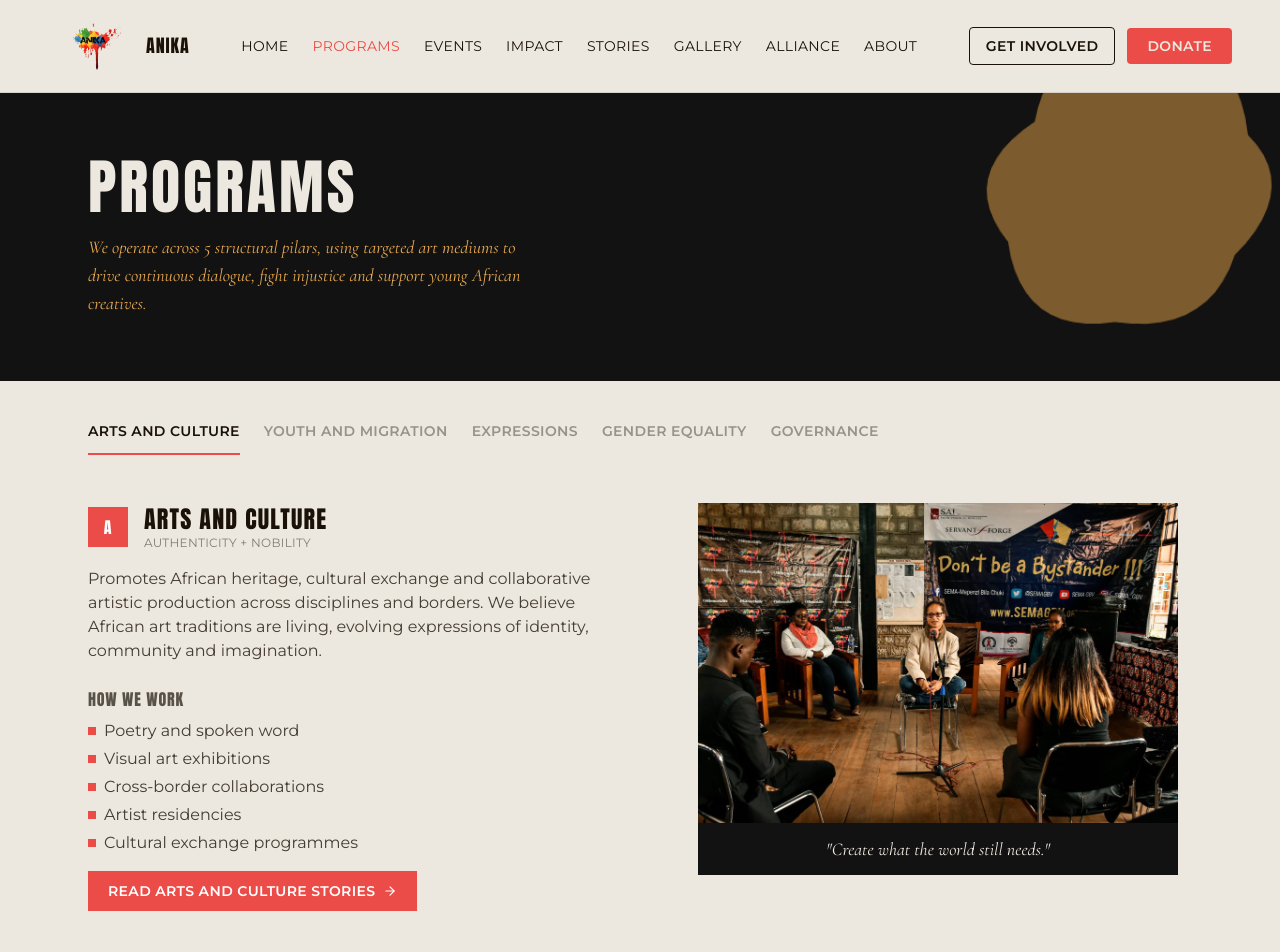
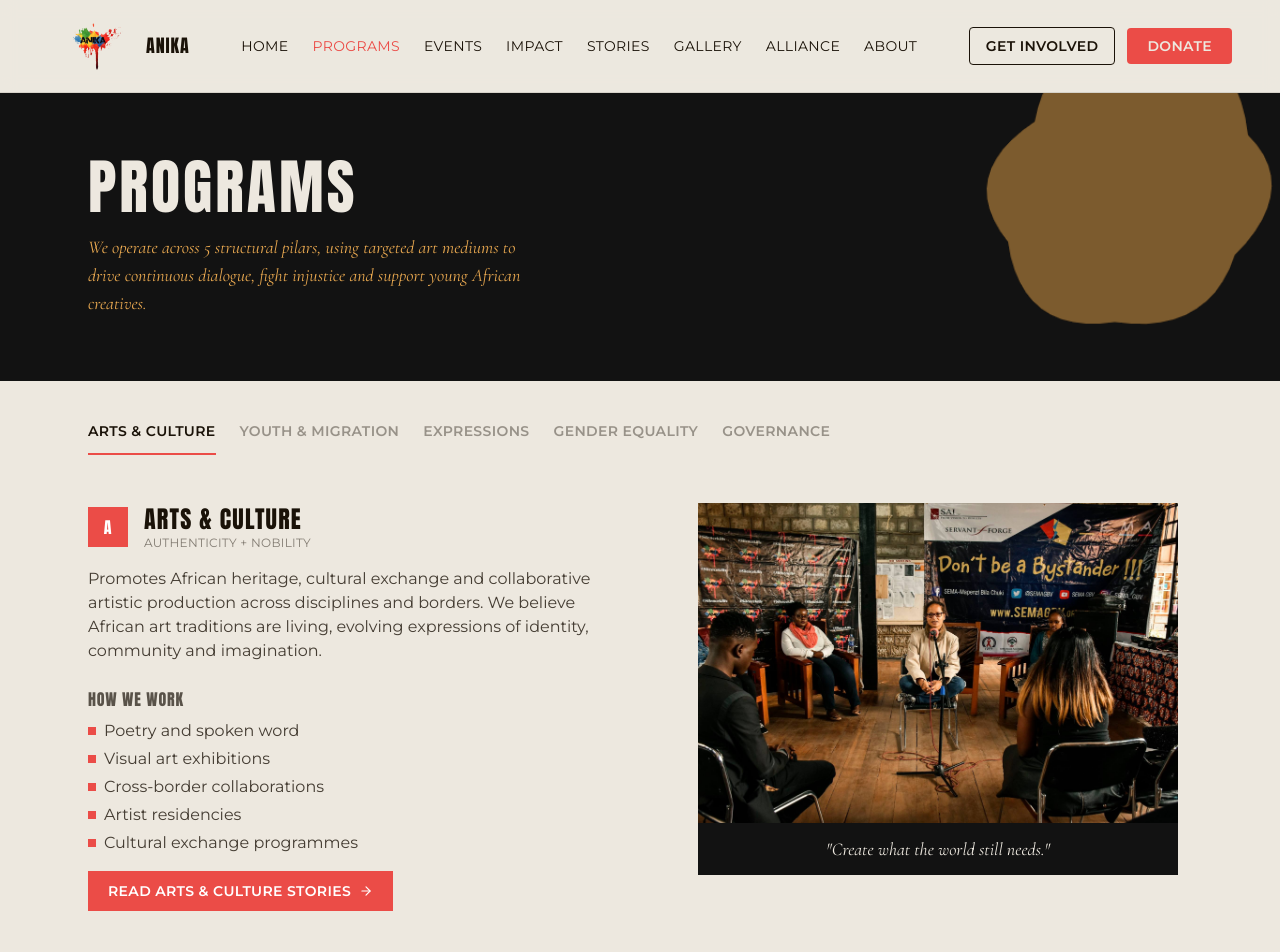
Before and after one commit to Jkosencha/Anika-Initiative, a React (Vite) app: page /programs in a window 1280 px wide. Shown: the top 952 px of the page. Built offline with nearby package versions, Linux system fonts and the light colour scheme.

Commit message:
feat: Add and fix navigation flow from Programs to Stories

```diff
--- /dev/null
+++ b/src/data/pillars.js
@@ -0,0 +1,52 @@
+export const PILLARS = [
+  {
+    slug: 'arts-and-culture',
+    name: 'Arts & Culture',
+    letter: 'A',
+    tagline: 'Authenticity + Nobility',
+    accentClass: 'coral',
+  },
+  {
+    slug: 'youth-and-migration',
+    name: 'Youth & Migration',
+    letter: 'N',
+    tagline: 'Nobility + Inclusive Impact',
+    accentClass: 'anika-green',
+  },
+  {
+    slug: 'expressions',
+    name: 'Expressions',
+    letter: 'E',
+    tagline: 'Kuumba',
+    accentClass: 'gold',
+  },
+  {
+    slug: 'gender-equality',
+    name: 'Gender Equality',
+    letter: 'G',
+    tagline: 'Inclusive Impact',
+    accentClass: 'anika-blue',
+  },
+  {
+    slug: 'governance',
+    name: 'Governance',
+    letter: 'V',
+    tagline: 'Adaptability',
+    accentClass: 'ink',
+  },
+];
+
+// accentClass lookup for when color is needed
+export const pillarColors = Object.fromEntries(
+    PILLARS.map((p) => [p.slug, p.accentClass])
+);
+
+// Used anywhere with a slug and full pillar object is needed
+export function getPillarBySlug(slug) {
+  return PILLARS.find((p) => p.slug === slug);
+}
+
+// Used anywhere with a display name and slug is needed
+export function getPillarByName(name) {
+  return PILLARS.find((p) => p.name === name);
+}
--- a/src/data/programs.js
+++ b/src/data/programs.js
@@ -1,11 +1,7 @@
-export const programs = [
-    {
-        id: 'arts-and-culture',
-        order: 1,
-        letter: 'A',
-        accentClass: 'coral',
-        title: 'Arts and Culture',
-        subtitle: 'Authenticity + Nobility',
+import { PILLARS } from "./pillars"
+
+export const programContent = {
+    'arts-and-culture' : {
         description: 'Promotes African heritage, cultural exchange and collaborative artistic production across disciplines and borders. We believe African art traditions are living, evolving expressions of identity, community and imagination.',
         howWeWork: [
             'Poetry and spoken word',
@@ -17,14 +13,7 @@ export const programs = [
         quote: 'Create what the world still needs.',
         image: '/RAYA1.jpg'
     },
-
-    {
-        id: 'youth-and-migration',
-        order: 2,
-        letter: 'N',
-        accentClass: 'anika-green',
-        title: 'Youth and Migration',
-        subtitle: 'Nobility + Inclusive Impact',
+    'youth-and-migration': {
         description: 'Uses art and storytelling to explore migration, belonging, refugee experiences and relationships with host communities. Beyond every label is a story society has not fully heard.',
         howWeWork: [
             'Storytelling workshops',
@@ -36,13 +25,7 @@ export const programs = [
         quote: 'Tell beyond the label.',
         image: '/image1.jpg'
     },
-    {
-        id: 'expressions',
-        order: 3,
-        letter: 'I',
-        accentClass: 'gold',
-        title: 'Expressions',
-        subtitle: 'Kuumba',
+    'expressions': {
         description: 'Creates room for artists to explore, create and evolve through collaborative production, creative entrepreneurship and art therapy. A thriving, creative ecosystem needs artists who can create, earn, collaborate and contribute. ',
         howWeWork: [
             'Art therapy sessions',
@@ -54,13 +37,7 @@ export const programs = [
         quote: 'Create. Air it. Move something.',
         image: '/image11.jpg'
     },
-    {
-        id: 'gender-equality',
-        order: 4,
-        letter: 'K',
-        accentClass: 'anika-blue',
-        title: 'Gender Equality',
-        subtitle: 'Inclusive Impact',
+    'gender-equality': {
         description: 'Creates safe spaces for conversations on gender eqality, sexual and reproductive health, SGBV, rights, agency and healing. What has been pushed to silence deserves space without surrendering dignity.',
         howWeWork: [
             'Safe dialogue circles',
@@ -72,13 +49,7 @@ export const programs = [
         quote: 'Own the story. Open the conversation',
         image: '/image3.jpg'
     },
-    {
-        id: 'governance',
-        order: 5,
-        letter: 'A',
-        accentClass: 'ink',
-        title: 'Governance',
-        subtitle: 'Adaptability',
+    'governance' : {
         description: 'Uses artistic and dialogue platforms to deepen youth engagement with human rights, civic responsibility, governance and democratic participation. Sometimes, change begins when we finally create room to talk about what has remained unsaid.',
         howWeWork: [
             'Youth civic engagement',
@@ -89,5 +60,16 @@ export const programs = [
         ],
         quote: 'Join the conversation',
         image: '/image2.jpg'
-    }
-]
+    },
+};
+
+// merging pillars with programContent
+export const programs = PILLARS.map((pillar) => ({
+  id: pillar.slug,
+  order: PILLARS.indexOf(pillar) + 1,
+  letter: pillar.letter,
+  accentClass: pillar.accentClass,
+  title: pillar.name,
+  subtitle: pillar.tagline,
+  ...programContent[pillar.slug],
+}));
--- a/src/features/stories/components/PillarFilter.jsx
+++ b/src/features/stories/components/PillarFilter.jsx
@@ -1,32 +1,30 @@
-import { pillars } from "../data/stories.js";
+import { PILLARS } from "../../../data/pillars";
+import { accentText } from "../../../utils/accentClasses"
 
-const activeClasses = {
-  All: "text-ink",
-  "Arts & Culture": "text-coral",
-  "Youth & Migration": "text-gold",
-  "Gender & Development": "text-anika-blue",
-  "Climate Action": "text-anika-green",
-  Governance: "text-ink",
-};
+const ALL_OPTION = { slug: "all", name: "All"};
 
 const PillarFilter = ({ active, onChange }) => {
+  const options = [ALL_OPTION, ...PILLARS];
+
   return (
     <div className="flex flex-wrap justify-center gap-x-8 gap-y-3 mb-10">
-      {pillars.map((pillar) => {
-        const isActive = pillar === active;
+      {options.map((pillar) => {
+        const isActive = pillar.slug === active;
+        const colorClass = pillar.slug === "all" ? "text-ink" : accentText[pillar.accentClass];
+
         return (
           <button
-            key={pillar}
+            key={pillar.slug}
             type="button"
-            onClick={() => onChange(pillar)}
+            onClick={() => onChange(pillar.slug)}
             aria-pressed={isActive}
             className={`font-body text-base uppercase tracking-wide pb-1 border-b-2 transition-colors duration-200 ${
               isActive
-                ? `${activeClasses[pillar]} border-current`
+                ? `${colorClass} border-current`
                 : "text-ink/50 border-transparent hover:text-ink"
             }`}
           >
-            {pillar}
+            {pillar.name}
           </button>
         );
       })}
--- a/src/features/stories/components/StoryCard.jsx
+++ b/src/features/stories/components/StoryCard.jsx
@@ -1,7 +1,7 @@
 import { Link } from "react-router-dom";
-import { pillarColors } from "../data/stories.js";
+import { pillarColors, getPillarBySlug } from "../../../data/pillars";
 
-// Original pillar pill — unchanged
+// Original pillar pill
 const tagClasses = {
   coral: "bg-coral/10 text-coral",
   gold: "bg-gold/10 text-gold",
@@ -61,11 +61,12 @@ const fallbackDate = (key) => {
 
 const StoryCard = ({ story }) => {
   const colorToken = pillarColors[story.pillar] ?? "ink";
+  const pillarName = getPillarBySlug(story.pillar)?.name ?? story.pillar;
   const date = formatDate(story.date) ?? fallbackDate(story.id ?? story.slug ?? story.title);
 
   return (
     <article className="flex flex-col overflow-hidden rounded-lg bg-white/40 shadow-sm">
-      <div className="aspect-[4/3] overflow-hidden bg-ink/10">
+      <div className="aspect-4/3 overflow-hidden bg-ink/10">
         <img
           src={story.image}
           alt=""
@@ -92,7 +93,7 @@ const StoryCard = ({ story }) => {
         <span
           className={`self-start rounded-full px-3 py-1 font-body text-xs uppercase tracking-wide ${tagClasses[colorToken]}`}
         >
-          {story.pillar}
+          {pillarName}
         </span>
 
         <h3 className="font-bold text-xl mt-4 mb-2 text-ink leading-snug">
--- a/src/features/stories/components/StoryDetail.jsx
+++ b/src/features/stories/components/StoryDetail.jsx
@@ -23,7 +23,7 @@ const StoryDetail = ({ story }) => {
           />
         </div>
 
-        <div className="font-editorial text-base text-ink/80 leading-relaxed space-y-6">
+        <div className="font-body text-base text-ink/80 leading-relaxed space-y-6">
           {story.body.map((paragraph, i) => (
             <p key={i}>{paragraph}</p>
           ))}
--- a/src/features/stories/components/StoryGrid.jsx
+++ b/src/features/stories/components/StoryGrid.jsx
@@ -2,7 +2,7 @@ import StoryCard from "./StoryCard.jsx";
 
 const StoryGrid = ({ stories, activePillar }) => {
   const filtered =
-    activePillar === "All"
+    activePillar === "all"
       ? stories
       : stories.filter((story) => story.pillar === activePillar);
 
--- a/src/features/stories/data/stories.js
+++ b/src/features/stories/data/stories.js
@@ -1,25 +1,16 @@
-export const pillars = [
-  "All",
-  "Arts & Culture",
-  "Youth & Migration",
-  "Gender & Development",
-  "Climate Action",
-  "Governance",
-];
+import { PILLARS, pillarColors } from "../../../data/pillars";
 
-export const pillarColors = {
-  "Arts & Culture": "coral",
-  "Youth & Migration": "gold",
-  "Gender & Development": "anika-blue",
-  "Climate Action": "anika-green",
-  Governance: "ink",
-};
+// For Filter Bar
+export const pillars = [...PILLARS.map((p) => p.name)];
+
+//Color lookup
+export { pillarColors };
 
 export const stories = [
   {
     id: "sema-anika-forum",
     slug: "sema-anika-forum",
-    pillar: "Arts & Culture",
+    pillar: "arts-and-culture",
     date: "2026-02-25",
     title: "When a room becomes a stage for honest conversation",
     excerpt:
@@ -34,7 +25,7 @@ export const stories = [
   {
     id: "refupoet-belonging",
     slug: "refupoet-belonging",
-    pillar: "Youth & Migration",
+    pillar: "youth-and-migration",
     date: "2026-01-18",
     title: "A generation building belonging across borders",
     excerpt:
@@ -49,7 +40,7 @@ export const stories = [
   {
     id: "air-it-out",
     slug: "air-it-out",
-    pillar: "Gender & Development",
+    pillar: "gender-equality",
     date: "2025-11-03",
     title: "Naming what silence protects",
     excerpt:
--- a/src/features/stories/index.jsx
+++ b/src/features/stories/index.jsx
@@ -1,12 +1,23 @@
 // src/features/stories/index.jsx
-import { useState } from "react";
+import { useEffect, useState } from "react";
 import StoriesHero from "./components/StoriesHero.jsx";
 import PillarFilter from "./components/PillarFilter.jsx";
 import StoryGrid from "./components/StoryGrid.jsx";
 import { stories } from "./data/stories.js";
+import { useSearchParams } from "react-router-dom";
 
 export default function Stories() {
-  const [activePillar, setActivePillar] = useState("All");
+  const [searchParams] = useSearchParams();
+  const pillarParam = searchParams.get("pillar");
+
+  const [activePillar, setActivePillar] = useState(pillarParam ?? "all");
+
+
+  useEffect(() => {
+    if (pillarParam) {
+      setActivePillar(pillarParam);
+    }
+  }, [pillarParam]);
 
   return (
     <>
```
